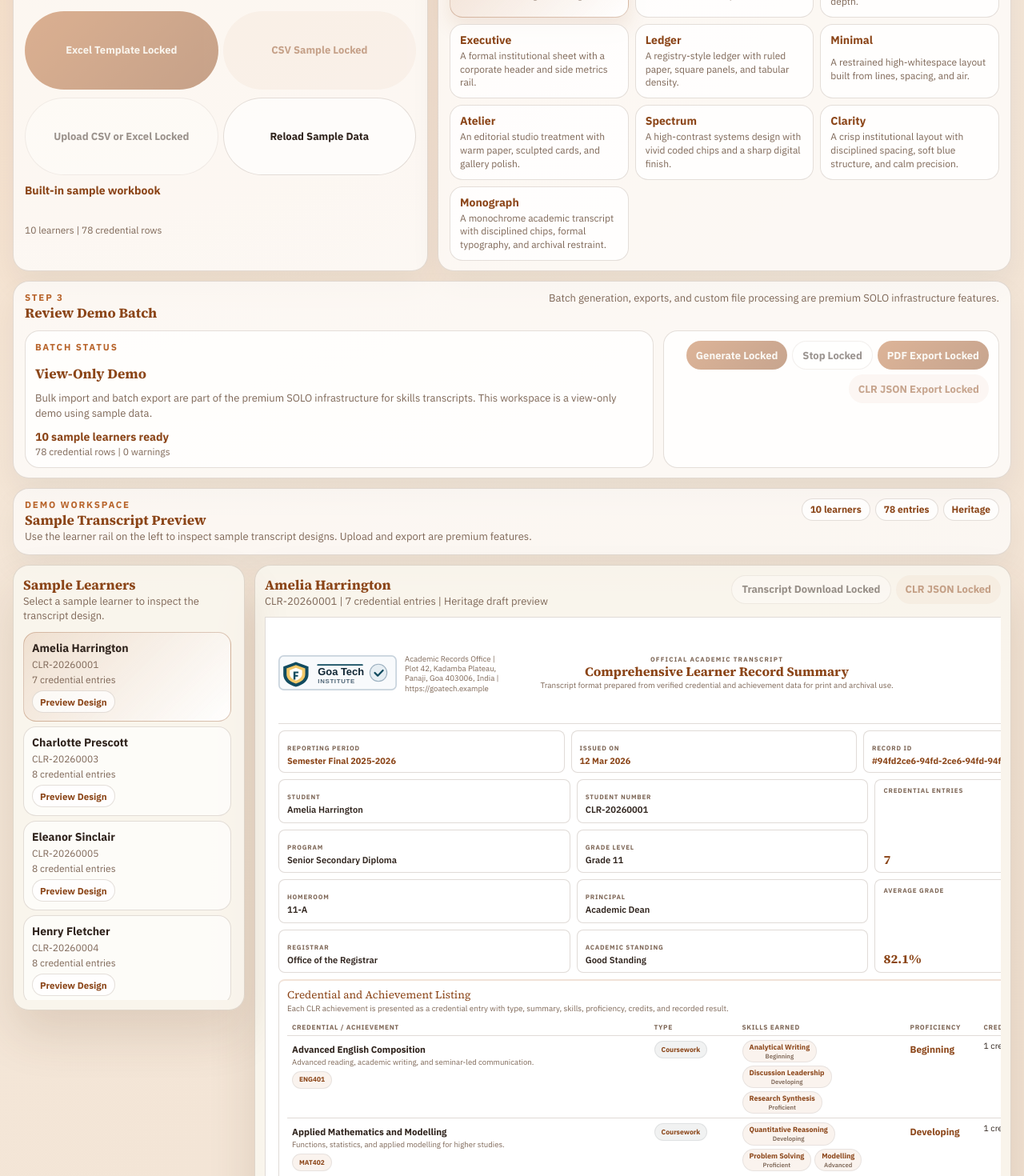
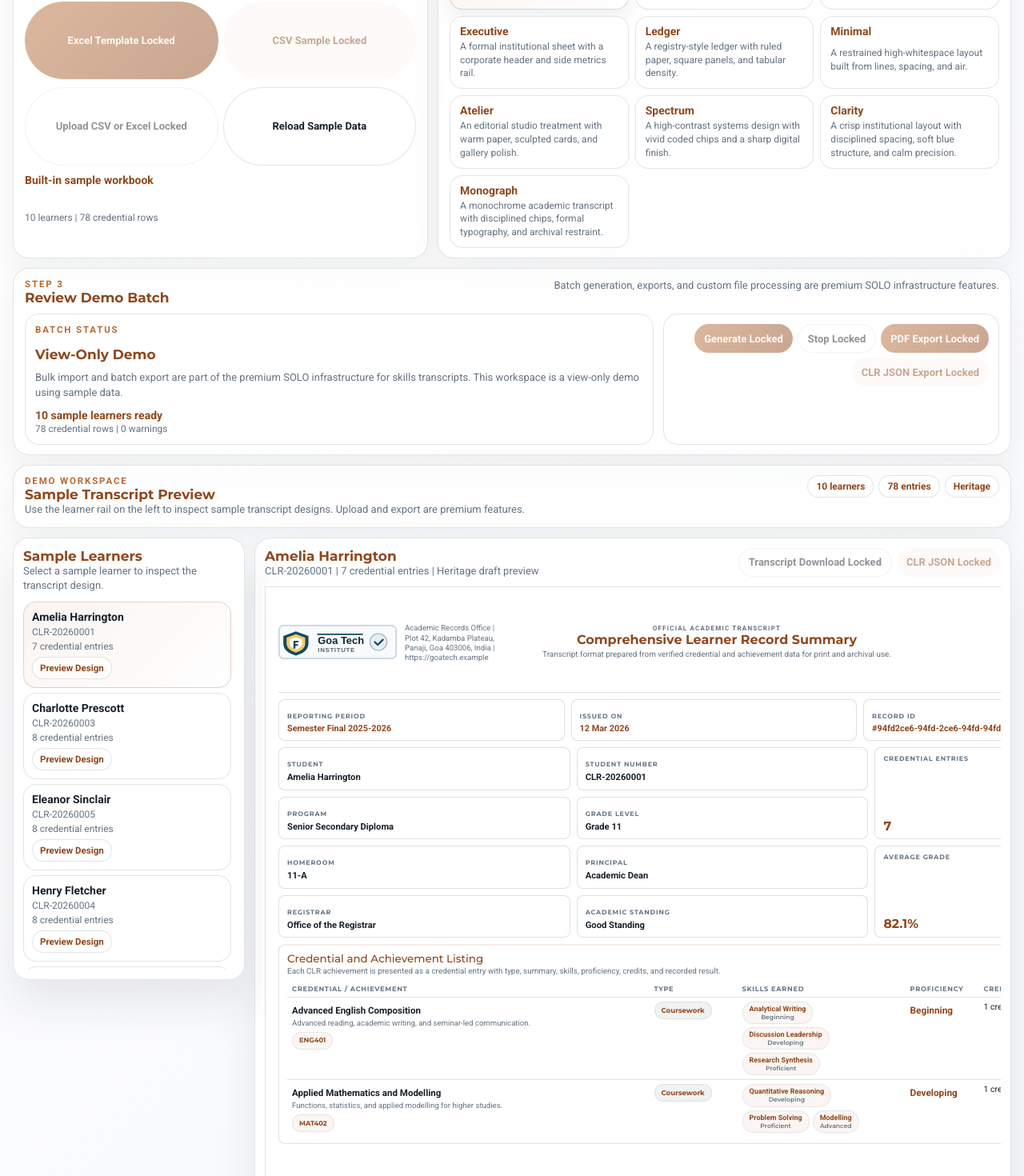
Before and after one commit to Ramakant-S/clr-pdf, a Next.js app: page /bulk in a window 1280 px wide. Shown: the part 620-2090 px from the top of the page at 80% size. Built offline with nearby package versions, Linux system fonts and the light colour scheme.

Commit message:
Refresh app typography and light theme

```diff
--- a/src/app/globals.css
+++ b/src/app/globals.css
@@ -1,20 +1,22 @@
 :root {
-  --background: #f4e5d4;
-  --foreground: #2e2219;
-  --paper: #fcf7f0;
-  --surface: rgba(255, 255, 255, 0.76);
+  --font-sans: var(--font-roboto);
+  --font-serif: var(--font-montserrat);
+  --background: #f7f8fb;
+  --foreground: #1f2933;
+  --paper: #ffffff;
+  --surface: rgba(255, 255, 255, 0.86);
   --surface-strong: #ffffff;
-  --ink: #2f231c;
-  --muted: #7e6757;
-  --line: rgba(86, 55, 36, 0.16);
-  --line-strong: rgba(86, 55, 36, 0.32);
-  --accent: #b8642b;
-  --accent-strong: #8b4518;
-  --accent-soft: #f3dfd0;
+  --ink: #17212b;
+  --muted: #657383;
+  --line: rgba(31, 41, 51, 0.12);
+  --line-strong: rgba(31, 41, 51, 0.26);
+  --accent: #b66a34;
+  --accent-strong: #8f471c;
+  --accent-soft: #fff4ec;
   --success: #2f6b55;
   --warning: #b06821;
   --danger: #8d3030;
-  --shadow: 0 30px 60px rgba(90, 56, 31, 0.14);
+  --shadow: 0 28px 56px rgba(31, 41, 51, 0.1);
 }
 
 html,
@@ -31,10 +33,10 @@ body {
   min-height: 100%;
   color: var(--foreground);
   background:
-    radial-gradient(circle at top left, rgba(246, 214, 186, 0.82), transparent 34%),
-    radial-gradient(circle at bottom right, rgba(231, 177, 129, 0.32), transparent 30%),
-    linear-gradient(135deg, #f6eadc 0%, #f0dfcf 100%);
-  font-family: var(--font-sans), sans-serif;
+    radial-gradient(circle at top left, rgba(255, 255, 255, 0.96), transparent 36%),
+    radial-gradient(circle at bottom right, rgba(182, 106, 52, 0.08), transparent 32%),
+    linear-gradient(135deg, #ffffff 0%, #f4f6f9 100%);
+  font-family: var(--font-roboto), sans-serif;
   -webkit-font-smoothing: antialiased;
   -moz-osx-font-smoothing: grayscale;
 }
--- a/src/app/layout.tsx
+++ b/src/app/layout.tsx
@@ -1,24 +1,7 @@
 import type { Metadata } from "next";
-import {
-  IBM_Plex_Sans,
-  Montserrat,
-  Roboto,
-  Source_Serif_4,
-} from "next/font/google";
+import { Montserrat, Roboto } from "next/font/google";
 import { StoreProvider } from "@/store/provider";
 import "./globals.css";
-
-const sans = IBM_Plex_Sans({
-  variable: "--font-sans",
-  subsets: ["latin"],
-  weight: ["400", "500", "600", "700"],
-});
-
-const serif = Source_Serif_4({
-  variable: "--font-serif",
-  subsets: ["latin"],
-  weight: ["400", "600", "700"],
-});
 
 const roboto = Roboto({
   variable: "--font-roboto",
@@ -46,7 +29,7 @@ export default function RootLayout({
   return (
     <html
       lang="en"
-      className={`${sans.variable} ${serif.variable} ${roboto.variable} ${montserrat.variable}`}
+      className={`${roboto.variable} ${montserrat.variable}`}
     >
       <body>
         <StoreProvider>{children}</StoreProvider>
--- a/src/components/bulk/bulk-transcript-studio.module.css
+++ b/src/components/bulk/bulk-transcript-studio.module.css
@@ -11,7 +11,7 @@
   padding: 16px;
   border: 1px solid var(--line);
   border-radius: 24px;
-  background: rgba(251, 248, 241, 0.88);
+  background: rgba(255, 255, 255, 0.92);
   backdrop-filter: blur(18px);
   box-shadow: var(--shadow);
 }
@@ -43,7 +43,7 @@
 
 .workspaceTitle {
   margin-top: 4px;
-  font-family: var(--font-serif), serif;
+  font-family: var(--font-montserrat), sans-serif;
   font-size: 1.25rem;
   line-height: 1.1;
   color: var(--accent-strong);
@@ -137,9 +137,9 @@
 }
 
 .templateDockCardActive {
-  border-color: rgba(139, 69, 24, 0.28);
-  background: linear-gradient(135deg, rgba(184, 100, 43, 0.16), rgba(255, 255, 255, 0.92));
-  box-shadow: 0 12px 24px rgba(139, 69, 24, 0.1);
+  border-color: rgba(143, 71, 28, 0.22);
+  background: linear-gradient(135deg, rgba(182, 106, 52, 0.08), rgba(255, 255, 255, 0.95));
+  box-shadow: 0 12px 24px rgba(31, 41, 51, 0.07);
 }
 
 .generateGrid {
@@ -188,7 +188,7 @@
 .toolbarTitle,
 .panelTitle,
 .title {
-  font-family: var(--font-serif), serif;
+  font-family: var(--font-montserrat), sans-serif;
   color: var(--accent-strong);
 }
 
@@ -234,7 +234,7 @@
 .summaryCard strong {
   display: block;
   margin-top: 6px;
-  font-family: var(--font-serif), serif;
+  font-family: var(--font-montserrat), sans-serif;
   font-size: 1.0625rem;
   color: var(--accent-strong);
 }
@@ -304,7 +304,7 @@
   padding: 12px;
   border: 1px solid var(--line);
   border-radius: 20px;
-  background: rgba(251, 248, 241, 0.82);
+  background: rgba(255, 255, 255, 0.9);
   box-shadow: var(--shadow);
 }
 
@@ -314,7 +314,7 @@
   padding: 12px;
   border: 1px solid var(--line);
   border-radius: 20px;
-  background: rgba(251, 248, 241, 0.82);
+  background: rgba(255, 255, 255, 0.9);
   box-shadow: var(--shadow);
 }
 
@@ -427,7 +427,7 @@
 
 .input:focus,
 .textarea:focus {
-  outline: 2px solid rgba(184, 100, 43, 0.18);
+  outline: 2px solid rgba(182, 106, 52, 0.16);
   border-color: var(--accent);
 }
 
@@ -506,11 +506,11 @@
 .primaryAction {
   background: linear-gradient(135deg, var(--accent) 0%, var(--accent-strong) 100%);
   color: #f7f3ea;
-  box-shadow: 0 10px 24px rgba(184, 100, 43, 0.24);
+  box-shadow: 0 10px 24px rgba(182, 106, 52, 0.18);
 }
 
 .secondaryAction {
-  background: rgba(184, 100, 43, 0.1);
+  background: rgba(182, 106, 52, 0.06);
   color: var(--accent-strong);
 }
 
@@ -559,9 +559,9 @@
 }
 
 .templateActive {
-  border-color: rgba(139, 69, 24, 0.28);
-  background: linear-gradient(135deg, rgba(184, 100, 43, 0.16), rgba(255, 255, 255, 0.9));
-  box-shadow: 0 14px 28px rgba(139, 69, 24, 0.12);
+  border-color: rgba(143, 71, 28, 0.22);
+  background: linear-gradient(135deg, rgba(182, 106, 52, 0.08), rgba(255, 255, 255, 0.95));
+  box-shadow: 0 14px 28px rgba(31, 41, 51, 0.08);
 }
 
 .status {
@@ -572,7 +572,7 @@
 }
 
 .statusInfo {
-  background: rgba(184, 100, 43, 0.1);
+  background: rgba(182, 106, 52, 0.06);
   color: var(--accent-strong);
 }
 
@@ -585,9 +585,9 @@
   display: grid;
   gap: 6px;
   padding: 10px 12px;
-  border: 1px solid rgba(184, 100, 43, 0.18);
+  border: 1px solid rgba(182, 106, 52, 0.14);
   border-radius: 16px;
-  background: rgba(184, 100, 43, 0.08);
+  background: rgba(182, 106, 52, 0.05);
 }
 
 .exportStatusHeader {
@@ -612,7 +612,7 @@
 .loaderDot {
   width: 10px;
   height: 10px;
-  border: 2px solid rgba(184, 100, 43, 0.2);
+  border: 2px solid rgba(182, 106, 52, 0.18);
   border-top-color: var(--accent-strong);
   border-radius: 999px;
   animation: bulk-spin 0.8s linear infinite;
@@ -623,7 +623,7 @@
   overflow: hidden;
   height: 7px;
   border-radius: 999px;
-  background: rgba(184, 100, 43, 0.12);
+  background: rgba(182, 106, 52, 0.08);
 }
 
 .exportProgressFill {
@@ -664,8 +664,8 @@
 }
 
 .learnerActive {
-  border-color: rgba(139, 69, 24, 0.3);
-  background: linear-gradient(135deg, rgba(184, 100, 43, 0.14), rgba(255, 255, 255, 0.92));
+  border-color: rgba(143, 71, 28, 0.22);
+  background: linear-gradient(135deg, rgba(182, 106, 52, 0.07), rgba(255, 255, 255, 0.95));
 }
 
 .learnerSelect {
--- a/src/components/navigation/studio-switcher.module.css
+++ b/src/components/navigation/studio-switcher.module.css
@@ -4,7 +4,7 @@
   gap: 6px;
   padding: 6px;
   border-radius: 999px;
-  background: rgba(184, 100, 43, 0.1);
+  background: rgba(182, 106, 52, 0.06);
 }
 
 .link {
--- a/src/components/studio/transcript-studio.module.css
+++ b/src/components/studio/transcript-studio.module.css
@@ -15,7 +15,7 @@
   padding: 16px;
   border: 1px solid var(--line);
   border-radius: 24px;
-  background: rgba(251, 248, 241, 0.84);
+  background: rgba(255, 255, 255, 0.9);
   backdrop-filter: blur(18px);
   box-shadow: var(--shadow);
 }
@@ -28,7 +28,7 @@
 }
 
 .title {
-  font-family: var(--font-serif), serif;
+  font-family: var(--font-montserrat), sans-serif;
   font-size: 1.375rem;
   line-height: 1.05;
   color: var(--accent-strong);
@@ -46,7 +46,7 @@
   gap: 6px;
   padding: 6px;
   border-radius: 999px;
-  background: rgba(184, 100, 43, 0.1);
+  background: rgba(182, 106, 52, 0.06);
 }
 
 .modeButton {
@@ -105,7 +105,7 @@
 
 .input:focus,
 .textarea:focus {
-  outline: 2px solid rgba(184, 100, 43, 0.18);
+  outline: 2px solid rgba(182, 106, 52, 0.16);
   border-color: var(--accent);
 }
 
@@ -214,9 +214,9 @@
 }
 
 .templateActive {
-  border-color: rgba(139, 69, 24, 0.28);
-  background: linear-gradient(135deg, rgba(184, 100, 43, 0.14), rgba(255, 255, 255, 0.88));
-  box-shadow: 0 14px 28px rgba(139, 69, 24, 0.12);
+  border-color: rgba(143, 71, 28, 0.22);
+  background: linear-gradient(135deg, rgba(182, 106, 52, 0.08), rgba(255, 255, 255, 0.94));
+  box-shadow: 0 14px 28px rgba(31, 41, 51, 0.08);
 }
 
 .actions {
@@ -249,11 +249,11 @@
 .primaryAction {
   background: linear-gradient(135deg, var(--accent) 0%, var(--accent-strong) 100%);
   color: #f7f3ea;
-  box-shadow: 0 10px 24px rgba(184, 100, 43, 0.24);
+  box-shadow: 0 10px 24px rgba(182, 106, 52, 0.18);
 }
 
 .secondaryAction {
-  background: rgba(184, 100, 43, 0.1);
+  background: rgba(182, 106, 52, 0.06);
   color: var(--accent-strong);
 }
 
@@ -276,7 +276,7 @@
 }
 
 .statusInfo {
-  background: rgba(184, 100, 43, 0.1);
+  background: rgba(182, 106, 52, 0.06);
   color: var(--accent-strong);
 }
 
@@ -298,7 +298,7 @@
 }
 
 .previewTitle {
-  font-family: var(--font-serif), serif;
+  font-family: var(--font-montserrat), sans-serif;
   font-size: 1.0625rem;
   color: var(--accent-strong);
 }
--- a/src/components/transcript/transcript-preview.module.css
+++ b/src/components/transcript/transcript-preview.module.css
@@ -6,7 +6,7 @@
   --template-border-strong: rgba(19, 33, 45, 0.28);
   --template-accent: var(--accent);
   --template-accent-strong: var(--accent-strong);
-  --template-accent-soft: rgba(184, 100, 43, 0.08);
+  --template-accent-soft: rgba(182, 106, 52, 0.06);
   --template-ink: var(--ink);
   --template-muted: var(--muted);
   --template-success-bg: rgba(47, 107, 85, 0.08);
@@ -15,9 +15,9 @@
   --template-card-radius: 10px;
   --template-chip-radius: 999px;
   --template-card-shadow: none;
-  --template-font-body: var(--font-sans);
-  --template-font-heading: var(--font-serif);
-  --template-font-accent: var(--font-sans);
+  --template-font-body: var(--font-roboto);
+  --template-font-heading: var(--font-montserrat);
+  --template-font-accent: var(--font-montserrat);
   display: grid;
   gap: 14px;
   padding-bottom: 18px;
@@ -85,16 +85,16 @@
 }
 
 .templateHeritage {
-  --template-paper: #fbf8f1;
+  --template-paper: #ffffff;
   --template-surface: rgba(255, 255, 255, 0.9);
   --template-surface-strong: #ffffff;
-  --template-border: rgba(86, 55, 36, 0.18);
-  --template-border-strong: rgba(86, 55, 36, 0.28);
-  --template-accent: #b8642b;
-  --template-accent-strong: #8b4518;
-  --template-accent-soft: rgba(184, 100, 43, 0.08);
-  --template-ink: #2f231c;
-  --template-muted: #7e6757;
+  --template-border: rgba(31, 41, 51, 0.14);
+  --template-border-strong: rgba(31, 41, 51, 0.24);
+  --template-accent: #b66a34;
+  --template-accent-strong: #8f471c;
+  --template-accent-soft: rgba(182, 106, 52, 0.06);
+  --template-ink: #17212b;
+  --template-muted: #657383;
   --template-success-bg: rgba(47, 107, 85, 0.08);
   --template-success-fg: #2f6b55;
   --template-sheet-radius: 10px;
@@ -268,7 +268,7 @@
   --template-chip-radius: 999px;
   --template-card-shadow: none;
   --template-font-body: var(--font-roboto);
-  --template-font-heading: var(--font-serif);
+  --template-font-heading: var(--font-montserrat);
   --template-font-accent: var(--font-montserrat);
 }
 
@@ -357,14 +357,14 @@
   border-radius: 8px;
   background: linear-gradient(145deg, var(--template-accent) 0%, var(--template-accent-strong) 100%);
   color: #f7f3ea;
-  font-family: var(--template-font-heading), serif;
+  font-family: var(--template-font-heading), sans-serif;
   font-size: 0.95rem;
   font-weight: 700;
   letter-spacing: 0.08em;
 }
 
 .institutionName {
-  font-family: var(--template-font-heading), serif;
+  font-family: var(--template-font-heading), sans-serif;
   font-size: 0.9rem;
   line-height: 1.08;
   color: var(--template-accent-strong);
@@ -389,7 +389,7 @@
 .overflowTitle,
 .tableTitle,
 .panelTitle {
-  font-family: var(--template-font-heading), serif;
+  font-family: var(--template-font-heading), sans-serif;
   color: var(--template-accent-strong);
 }
 
@@ -512,7 +512,7 @@
 }
 
 .summaryCard strong {
-  font-family: var(--template-font-heading), serif;
+  font-family: var(--template-font-heading), sans-serif;
   font-size: 0.98rem;
   line-height: 1;
 }
@@ -872,7 +872,7 @@
 }
 
 .templateHeritage .tablePanel {
-  border-top: 2px solid rgba(184, 100, 43, 0.18);
+  border-top: 2px solid rgba(182, 106, 52, 0.12);
 }
 
 .templateScholar .sheet {
```
